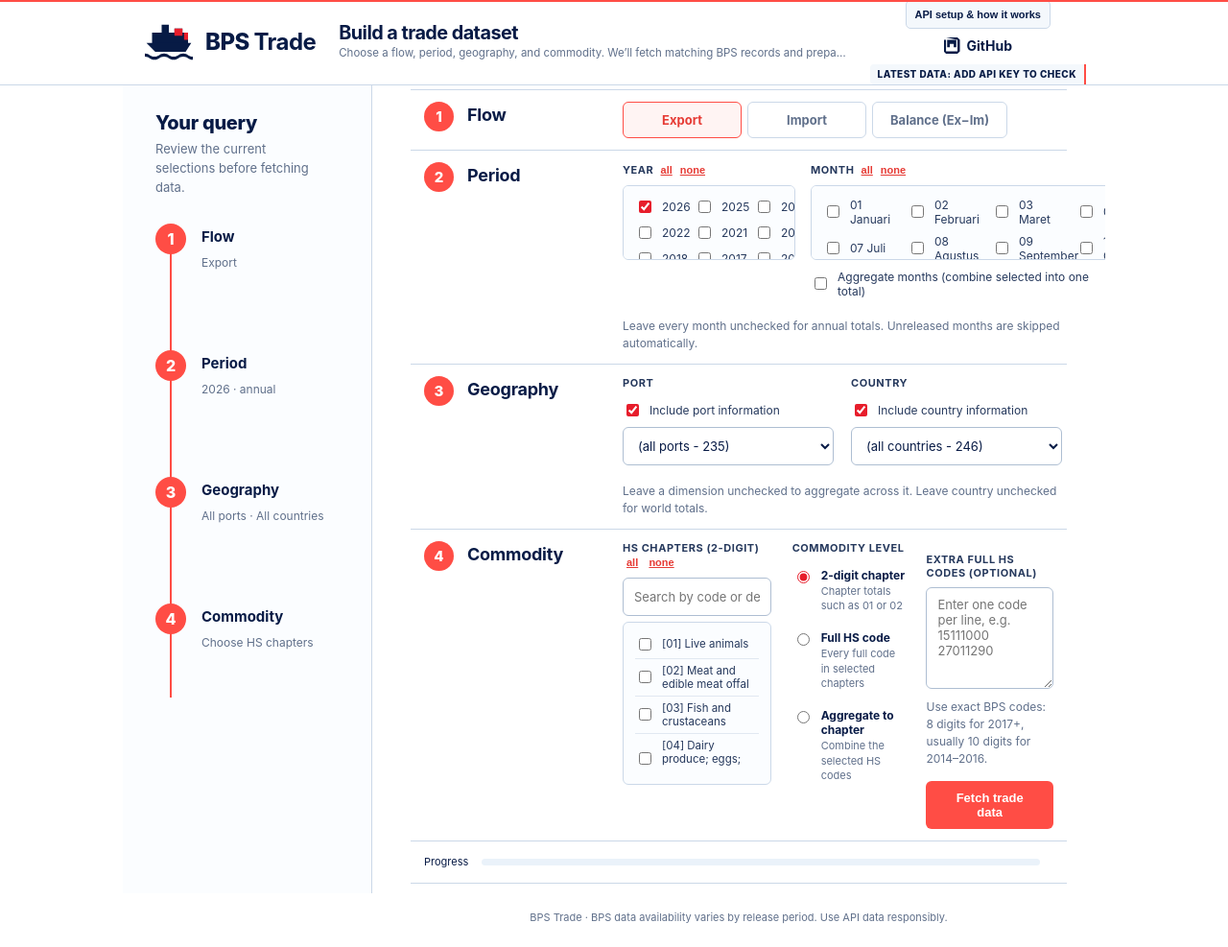
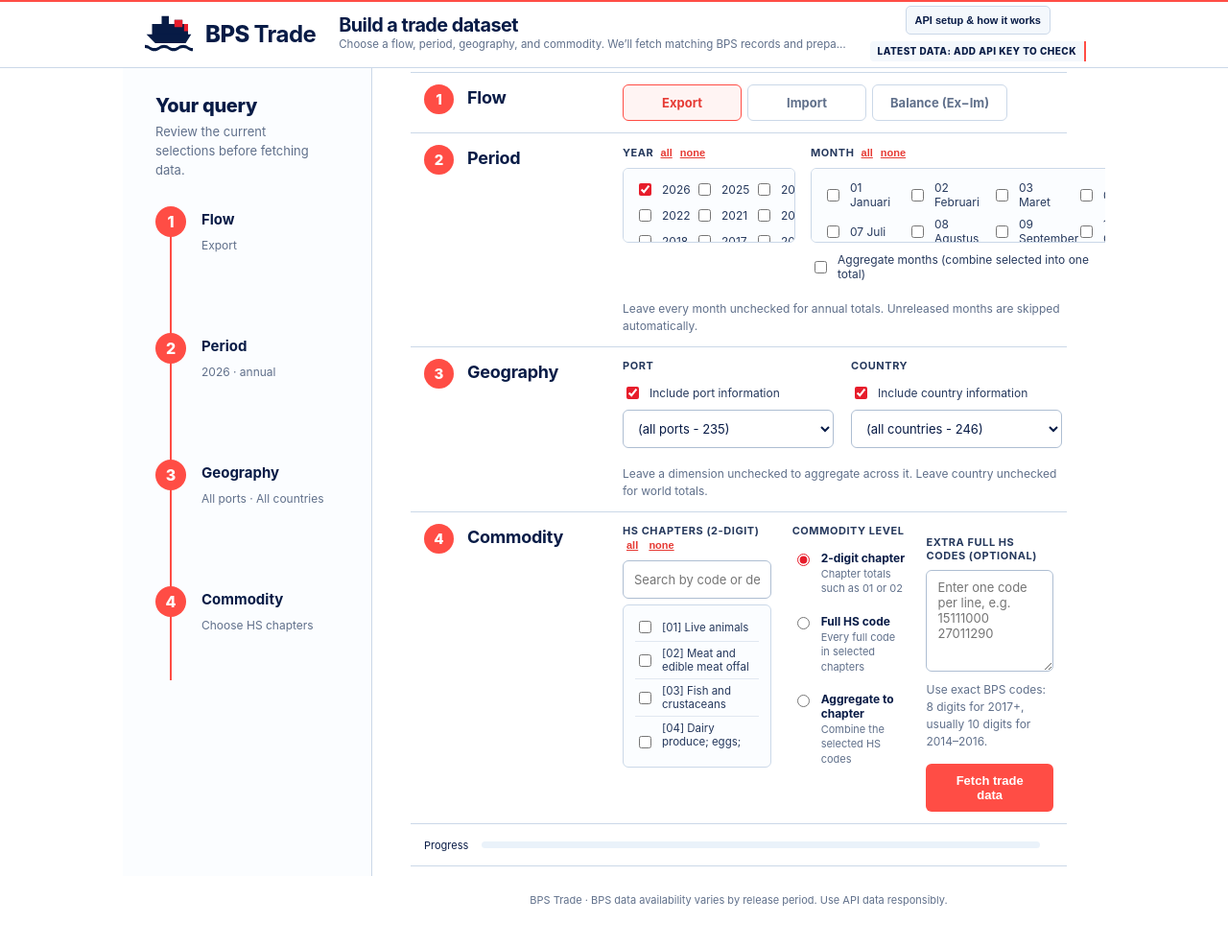
Before and after one commit to hengkykurniawan/bps_trade, a website: page docs/index.html in a window 1280 px wide. Shown: the whole page at 96% size. Drawn offline with nearby package versions, Linux system fonts and the light colour scheme.

Commit message:
Remove GitHub link from header

```diff
--- a/docs/index.html
+++ b/docs/index.html
@@ -209,9 +209,6 @@
       </div>
       <div class="header-right">
         <button class="header-api" id="api-toggle" type="button" aria-expanded="false" aria-controls="client-config" hidden>API setup &amp; how it works</button>
-        <nav aria-label="Primary navigation">
-          <a href="https://github.com/hengkykurniawan/bps_trade" target="_blank" rel="noopener">GitHub</a>
-        </nav>
         <div id="latest-banner" class="latest-top" title="Newest month verified through BPS WebAPI">
           <span>Latest data: checking BPS…</span>
         </div>
```
Also changed, not shown: index.html (+0 -3 lines).
